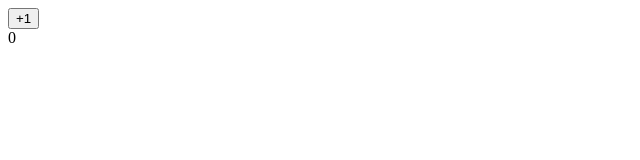
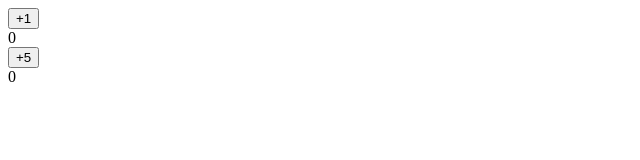
Before and after one commit to daviddigital/react-first, a React (Create React App) app: page / in a window 1280 px wide. Shown: the top 160 px of the page, without its empty margins (0-640 px from the left). Built offline with nearby package versions, Linux system fonts and the light colour scheme.

Commit message:
added increment buttons

```diff
--- a/src/components/App.js
+++ b/src/components/App.js
@@ -4,7 +4,8 @@ import CountButton from './CountButton'
 const App = () => {
     return (
         <div>
-            <CountButton />
+            <CountButton incrementBy={1} />
+            <CountButton incrementBy={5} />
         </div>
     )
 }
--- a/src/components/CountButton.js
+++ b/src/components/CountButton.js
@@ -1,17 +1,20 @@
 import React, { useState } from 'react'
 
-const CountButton = () => {
+const CountButton = (props) => {
+    console.log(props)
     const [currentCount, setCurrentCount] = useState(0)
 
 
     const handleClick = () => {
-        setCurrentCount(currentCount +1)
+        setCurrentCount(currentCount + props.incrementBy)
     }
 
-    return <div>
-        <button onClick={handleClick}>+1</button>
+    return (
+    <div>
+        <button onClick={handleClick}>+{props.incrementBy}</button>
         <div>{currentCount}</div>
     </div>
+    )
 }
 
 export default CountButton
```
